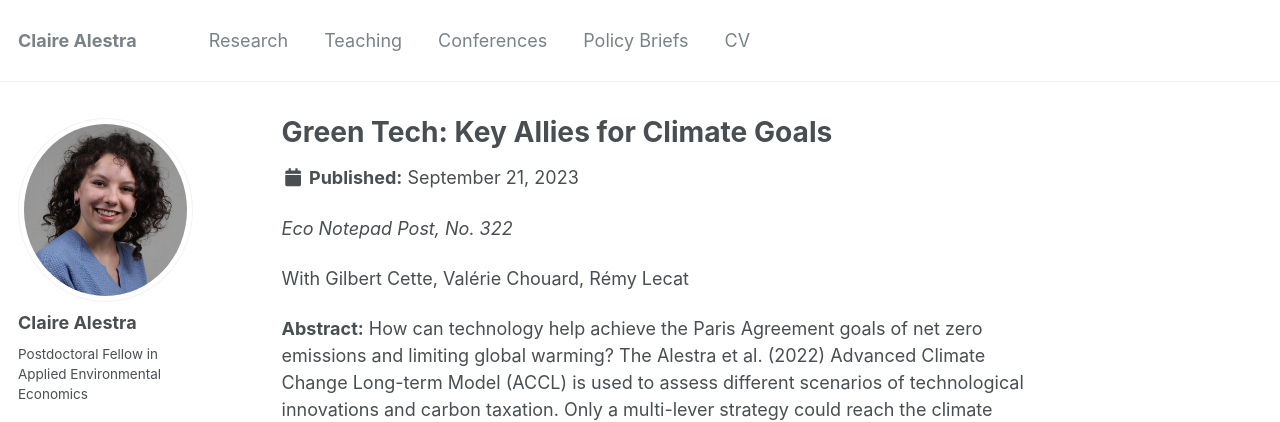
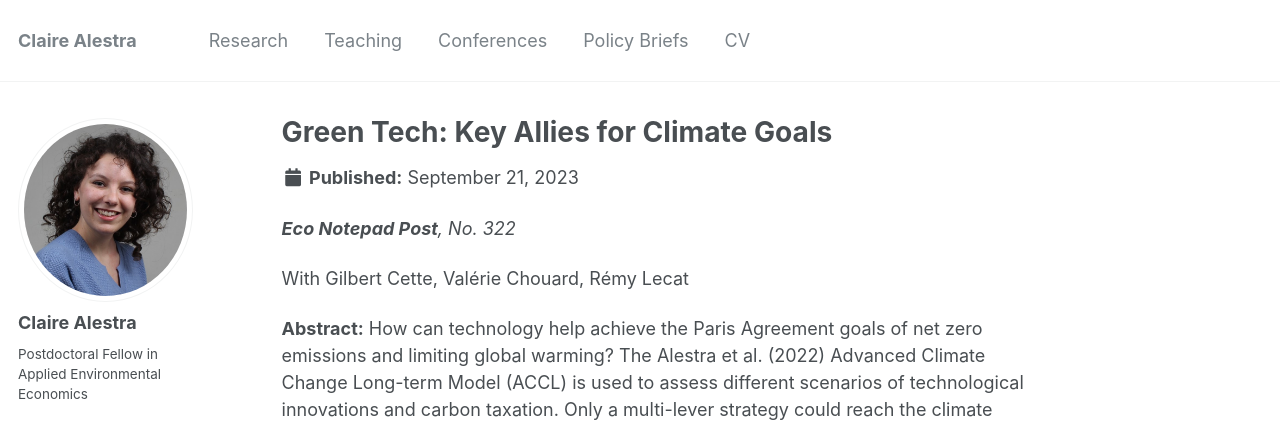
Before and after one commit to ClaireAlestra/ClaireAlestra.github.io, a Jekyll site: the page built from _posts/2014-08-14-blog-post-3.md, in a window 1280 px wide and 1056 px high. Shown: the top 422 px of the window. Built offline with Jekyll 4.4.1, drawn with Linux system fonts in a browser that asks for light colours.

```diff
--- a/_posts/2014-08-14-blog-post-3.md
+++ b/_posts/2014-08-14-blog-post-3.md
@@ -9,7 +9,7 @@ tags:
   - Long term
 ---
 
-*Eco Notepad Post, No. 322*
+***Eco Notepad Post**, No. 322*
 
 With Gilbert Cette, Valérie Chouard, Rémy Lecat
 
```
